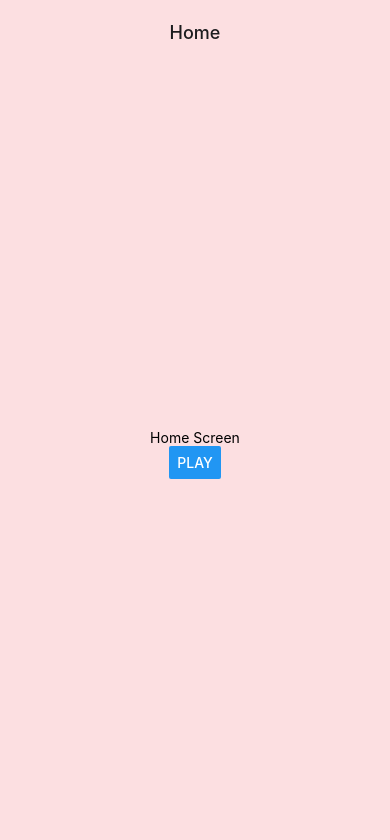
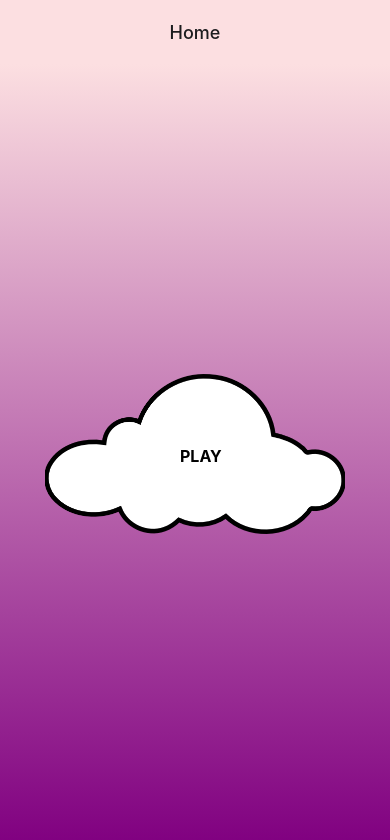
Before and after one commit to 85johsve/ReactNativeClicker, a React Native app: screen /Home in a window 390 px wide. Shown: the top 840 px of the page. Built offline with nearby package versions, Linux system fonts and the light colour scheme.

Commit message:
fixed two buttons and asyncStorage and linearGradi

```diff
--- a/components/AutoClicker.tsx
+++ b/components/AutoClicker.tsx
@@ -11,22 +11,37 @@ export default function AutoClicker({
   const { autoclickers } = useGameState();
   const dispatch = useGameDispatch();
 
-  const [scaleValue] = useState(new Animated.Value(1));
+  const [imageScale] = useState(new Animated.Value(1));
+  const [textScale] = useState(new Animated.Value(1));
 
   const autoclicker = autoclickers[name];
   if (!autoclicker) return null;
 
   const animatedButton = () => {
-    Animated.timing(scaleValue, {
-      toValue: 0.8,
-      duration: 200,
-      useNativeDriver: true,
-    }).start(() => {
-      Animated.timing(scaleValue, {
-        toValue: 1,
+    Animated.parallel([
+      Animated.timing(imageScale, {
+        toValue: 0.8,
         duration: 200,
         useNativeDriver: true,
-      }).start();
+      }),
+      Animated.timing(textScale, {
+        toValue: 0.8,
+        duration: 200,
+        useNativeDriver: true,
+      }),
+    ]).start(() => {
+      Animated.parallel([
+        Animated.timing(imageScale, {
+          toValue: 1,
+          duration: 200,
+          useNativeDriver: true,
+        }),
+        Animated.timing(textScale, {
+          toValue: 1,
+          duration: 200,
+          useNativeDriver: true,
+        }),
+      ]).start();
     });
   };
 
@@ -50,34 +65,38 @@ export default function AutoClicker({
           style={[
             styles.cloudImage,
             {
-              transform: [{ scale: scaleValue }],
+              transform: [{ scale: imageScale }],
             },
           ]}
         />
+        <Animated.View
+          style={[
+            styles.cloudTextContainer,
+            { transform: [{ scale: textScale }] },
+          ]}
+        >
+          <Text style={styles.cloudText}>{name}</Text>
+          <Text style={styles.cloudText}>cost: {autoclicker.cost}</Text>
+          <Text style={styles.cloudText}>Amount: {autoclicker.amount}</Text>
+        </Animated.View>
       </Pressable>
-      <View style={styles.cloudText}>
-        <Text>{name}</Text>
-        <Text>cost: {autoclicker.cost}</Text>
-        <Text>Amount: {autoclicker.amount}</Text>
-      </View>
     </View>
   );
 }
 
 const styles = StyleSheet.create({
-  buttonContainer: {
-    alignItems: "center",
-    justifyContent: "center",
-    width: 100,
-    height: 100,
-    backgroundColor: "transparent",
-  },
   cloudImage: {
     width: 300,
     height: 160,
   },
+  cloudTextContainer: {
+    position: "absolute",
+    top: "35%",
+    left: "35%",
+    alignItems: "center",
+    justifyContent: "center",
+  },
   cloudText: {
-    position: "absolute",
     fontSize: 16,
     fontWeight: "bold",
   },
--- a/components/GameContext.tsx
+++ b/components/GameContext.tsx
@@ -1,3 +1,4 @@
+import AsyncStorage from "@react-native-async-storage/async-storage";
 import {
   PropsWithChildren,
   createContext,
@@ -15,31 +16,31 @@ const GameContextDispatch = createContext<React.Dispatch<KnownAction>>(
 export function GameCounterProvider(props: PropsWithChildren) {
   const [state, dispatch] = useReducer(reducer, initialState);
 
-  // useEffect(() => {
-  //   const loadData = async () => {
-  //     try {
-  //       const storedData = await AsyncStorage.getItem("Data");
-  //       if (storedData !== null) {
-  //         const parsedData = JSON.parse(storedData);
-  //         dispatch({ type: "loadStateData", payload: parsedData });
-  //         console.log(parsedData);
-  //       }
-  //     } catch (e) {}
-  //   };
+  useEffect(() => {
+    const loadData = async () => {
+      try {
+        const storedData = await AsyncStorage.getItem("Data");
+        if (storedData !== null) {
+          const parsedData = JSON.parse(storedData);
+          dispatch({ type: "loadStateData", payload: parsedData });
+          console.log(parsedData);
+        }
+      } catch (e) {}
+    };
 
-  //   loadData();
-  // }, []);
+    loadData();
+  }, []);
 
-  // useEffect(() => {
-  //   const storeData = async () => {
-  //     try {
-  //       const jsonValue = JSON.stringify(state);
-  //       await AsyncStorage.setItem("Data", jsonValue);
-  //     } catch (e) {}
-  //   };
+  useEffect(() => {
+    const storeData = async () => {
+      try {
+        const jsonValue = JSON.stringify(state);
+        await AsyncStorage.setItem("Data", jsonValue);
+      } catch (e) {}
+    };
 
-  //   storeData();
-  // }, [state]);
+    storeData();
+  }, [state]);
 
   useEffect(() => {
     const interval = setInterval(
--- a/components/Modal.tsx
+++ b/components/Modal.tsx
@@ -13,7 +13,7 @@ export default function AutoClickerMenu({
   return (
     <Modal visible={isVisible} animationType="slide" transparent={true}>
       <View style={styles.overlay}>
-        {Object.keys(autoclickers).map((autoClickerName) => {
+        {Object.keys(autoclickers).map((autoClickerName, index) => {
           const autoclicker = autoclickers[autoClickerName];
           return (
             <AutoClicker
@@ -60,4 +60,17 @@ const styles = StyleSheet.create({
     bottom: 0,
     backgroundColor: "rgba(0, 0, 0, 0.5)",
   },
+  // autoClickerContainer: {
+  //   position: "absolute",
+  //   flexDirection: "column",
+  //   justifyContent: "center",
+  // },
+  // leftAutoClicker: {
+  //   alignSelf: "flex-start",
+  //   marginRight: 10,
+  // },
+  // rightAutoClicker: {
+  //   alignSelf: "flex-end",
+  //   marginLeft: 10,
+  // },
 });
--- a/components/Reducer.ts
+++ b/components/Reducer.ts
@@ -3,6 +3,9 @@ export type GameData = {
   autoclickers: {
     autoClicker: { cost: number; amount: number };
     doubleClicker: { cost: number; amount: number };
+    superClicker: { cost: number; amount: number };
+    duperClicker: { cost: number; amount: number };
+    fluperClicker: { cost: number; amount: number };
   };
 };
 
@@ -11,6 +14,9 @@ export const initialState: GameData = {
   autoclickers: {
     autoClicker: { cost: 10, amount: 0 },
     doubleClicker: { cost: 50, amount: 0 },
+    superClicker: { cost: 100, amount: 0 },
+    duperClicker: { cost: 200, amount: 0 },
+    fluperClicker: { cost: 300, amount: 0 },
   },
 };
 
@@ -31,7 +37,7 @@ type AutoIncrementAction = {
 
 type LoadStateDataAction = {
   type: "loadStateData";
-  payload: number;
+  payload: GameData;
 };
 
 type DecrementAction = {
@@ -99,7 +105,7 @@ export default function reducer(
     case "loadStateData":
       return {
         ...state,
-        clicks: { ...state.clicks, amount: action.payload },
+        ...action.payload,
       };
     default:
       return state;
--- a/package.json
+++ b/package.json
@@ -24,7 +24,8 @@
     "react-native-gesture-handler": "~2.12.0",
     "react-native-reanimated": "~3.3.0",
     "react-native-screens": "~3.22.0",
-    "react-native-web": "~0.19.6"
+    "react-native-web": "~0.19.6",
+    "expo-linear-gradient": "~12.3.0"
   },
   "devDependencies": {
     "@babel/core": "^7.20.0",
--- a/screens/GameScreen.tsx
+++ b/screens/GameScreen.tsx
@@ -18,7 +18,7 @@ type Props = NativeStackScreenProps<RootStackParamList, "Game">;
 const image = require("../images/field.jpg");
 
 export default function GameScreen({}: Props) {
-  const { clicks, autoclickers: autoClickers } = useGameState();
+  const { clicks, autoclickers } = useGameState();
   const [isMenuVisible, setMenuVisible] = useState(false);
   const dispatch = useGameDispatch();
 
@@ -53,7 +53,7 @@ export default function GameScreen({}: Props) {
           </Text>
         </Pressable>
         <AutoClickerMenu
-          autoclickers={autoClickers}
+          autoclickers={autoclickers}
           isVisible={isMenuVisible}
           onClose={() => setMenuVisible(false)}
           onAutoClickerPurchase={dispatch({ type: "increment", payload: name })}
--- a/screens/HomeScreen.tsx
+++ b/screens/HomeScreen.tsx
@@ -1,5 +1,6 @@
 import { NativeStackScreenProps } from "@react-navigation/native-stack";
-import { Text, View, Button } from "react-native";
+import { LinearGradient } from "expo-linear-gradient";
+import { Animated, Pressable, StyleSheet, Text, View } from "react-native";
 import { RootStackParamList } from "../App";
 
 type Props = NativeStackScreenProps<RootStackParamList, "Home">;
@@ -7,8 +8,52 @@ type Props = NativeStackScreenProps<RootStackParamList, "Home">;
 export default function HomeScreen({ navigation }: Props) {
   return (
     <View style={{ flex: 1, alignItems: "center", justifyContent: "center" }}>
-      <Text>Home Screen</Text>
-      <Button title="PLAY" onPress={() => navigation.navigate("Game")} />
+      <LinearGradient
+        // Background Linear Gradient
+        colors={["rgb(252, 223, 225)", "purple"]}
+        style={styles.background}
+      />
+      <Pressable
+        style={styles.pressableContainer}
+        onPress={() => navigation.navigate("Game")}
+      >
+        <Animated.Image
+          source={require("../images/cloud.png")}
+          style={[styles.cloudImage]}
+        />
+        <View style={[styles.cloudTextContainer]}>
+          <Text style={styles.cloudText}>PLAY</Text>
+        </View>
+      </Pressable>
     </View>
   );
 }
+
+const styles = StyleSheet.create({
+  cloudImage: {
+    width: 300,
+    height: 160,
+  },
+  cloudTextContainer: {
+    position: "absolute",
+    top: "45%",
+    left: "45%",
+    alignItems: "center",
+    justifyContent: "center",
+  },
+  cloudText: {
+    fontSize: 16,
+    fontWeight: "bold",
+  },
+  background: {
+    flex: 1,
+    width: "100%",
+    al1ignItems: "center",
+    justifyContent: "center",
+  },
+  pressableContainer: {
+    position: "absolute",
+    alignItems: "center",
+    justifyContent: "center",
+  },
+});
```
Also changed, not shown: 2 other files (tests, documents, lock files or other folders).
